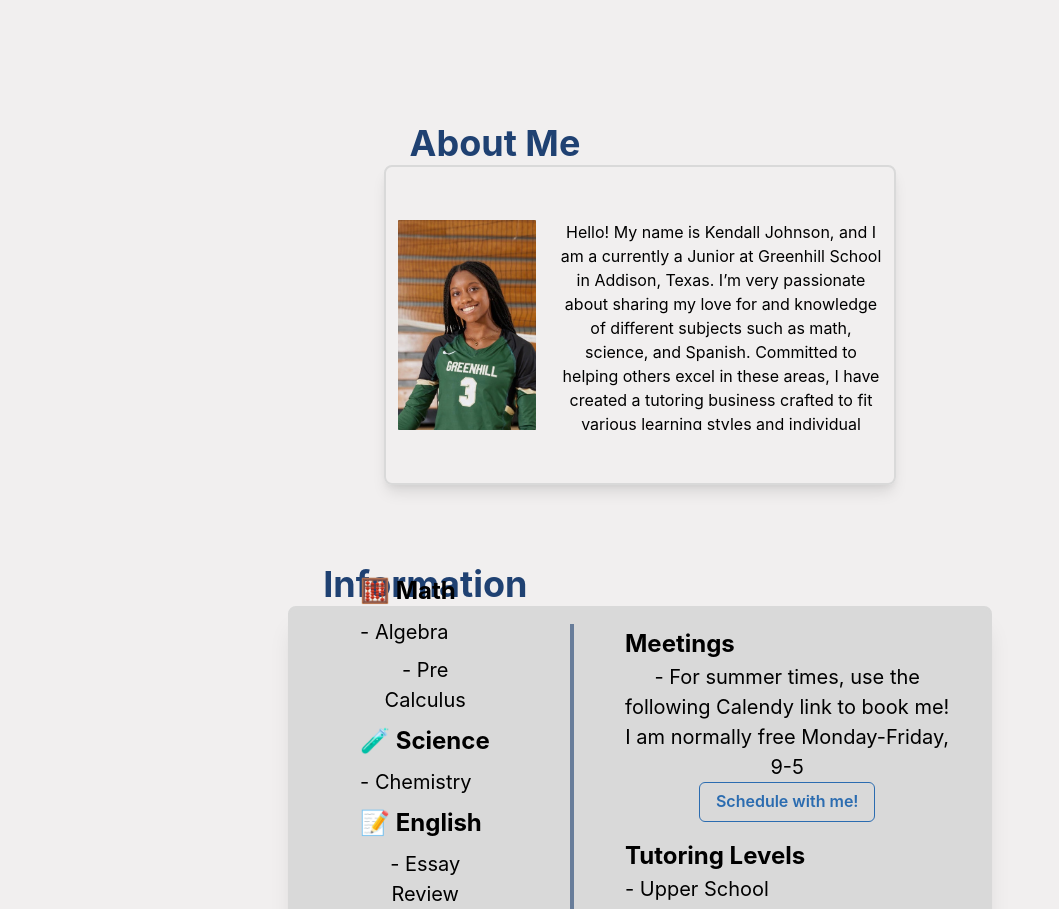
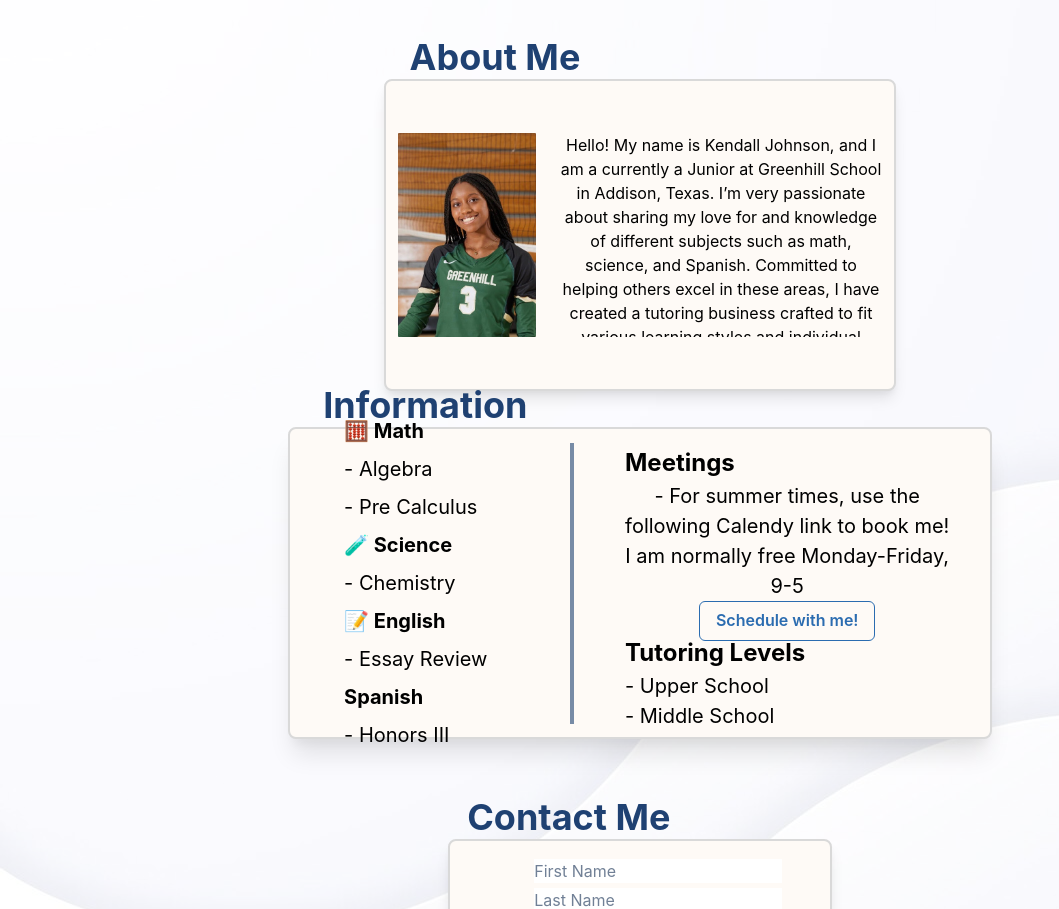
Before and after one commit to Aaronsupa/tutor_page, a React (Vite) app in the folder devc-react-app/: page / in a window 1280 px wide. Shown: the top 909 px of the page, without its empty margins (0-1059 px from the left). Built offline with nearby package versions, Linux system fonts and the light colour scheme.

Commit message:
Photo Updates

```diff
--- a/devc-react-app/src/App.css
+++ b/devc-react-app/src/App.css
@@ -1,13 +1,15 @@
 #root {
   max-width: 100vw;
-  height: 200vh;
+  height: 130vh;
   margin: 0 auto;
   text-align: center;
   align-items: center;
   display: flex;
   flex-direction: column;
   justify-content: space-evenly;
-  background-color: #F1EFEF;
+  background-image: url("assets/test-bkg.jpg");
+  background-color: rgba(255,255,255,0.6);
+  background-blend-mode: lighten;
 }
 
 .logo {
--- a/devc-react-app/src/App.tsx
+++ b/devc-react-app/src/App.tsx
@@ -5,18 +5,16 @@ import './App.css'
 import AboutMe from './components/AboutMe'
 import Information from './components/Information'
 import ContactMe from './components/ContactMe'
+import pic from "../assets/test-bkg.jpg"
 
 function App() {
   const [count, setCount] = useState(0)
 
   return (
     <>
-    <AboutMe></AboutMe>
-    <Information></Information>
+      <AboutMe></AboutMe>
+      <Information></Information>
       <ContactMe></ContactMe>
-      <Box bg="#1F4172" w='100%' h = '5%' p={4} color='black'>
-        Footer
-      </Box>
     </>
   )
 }
--- a/devc-react-app/src/components/AboutMe.tsx
+++ b/devc-react-app/src/components/AboutMe.tsx
@@ -16,11 +16,11 @@ const theme = extendTheme({ breakpoints })
 function AboutMe() {
     return (
         <>
-        <Box w={{ base: "70%", sm: "70%", md: "40%"}} h = {{ base: "15%", sm: "22%", md: "20%"}} display="flex" flexDirection='column'>
+        <Box w={{ base: "70%", sm: "70%", md: "40%"}} h = {{ base: "15%", sm: "22%", md: "30%"}} display="flex" flexDirection='column'>
             <Heading as='h2' size='xl' color='#1F4172' display='flex' marginLeft='5%'>
             About Me
             </Heading>
-            <Box bg='FFFFF' w='100%' h = '100%' p={3} color='black' borderWidth='2px' borderRadius='lg' borderColor='#D9D9D9' boxShadow='6px 6px #D9D9D9;' shadow='lg' display="flex" alignItems="center">
+            <Box bg='#FEFAF6' w='100%' h = '100%' p={3} color='black' borderWidth='2px' borderRadius='lg' borderColor='#D9D9D9' boxShadow='6px 6px #D9D9D9;' shadow='lg' display="flex" alignItems="center">
                 <HStack spacing='24px' h = "80%" w = "100%">
                 <Box w='30%' h='90%'>
                     <Image src={pic} alt='Kendall Johnson' boxSize='100%' objectFit="cover" borderRadius='0.9'/>
--- a/devc-react-app/src/components/ContactMe.tsx
+++ b/devc-react-app/src/components/ContactMe.tsx
@@ -20,33 +20,6 @@ const breakpoints = {
 
 const theme = extendTheme({ breakpoints })
 
-/*
-                <Container p={4} display="flex" justifyContent="center" alignItems="center">
-                <Link href='' isExternal>
-                    <Button colorScheme='blue' size={{base: 'sm', sm: 'sm', md:'md'}}>
-                        Schedule with Me!
-                    </Button>
-                </Link>
-
-                                    <FormControl isRequired>
-                    <FormLabel>First Name</FormLabel>
-                    <Input type='text' placeholder='First Name' focusBorderColor='teal' />
-                    <FormLabel>Last Name</FormLabel>
-                    <Input type='text' placeholder='Last Name' focusBorderColor='teal' />
-                    <FormLabel>Current Grade Level</FormLabel>
-                    <Input type='number' placeholder='Current Grade Level' focusBorderColor='teal'/>
-                    <FormLabel>Email Address</FormLabel>
-                    <Input type='email' placeholder='Email Address' focusBorderColor='teal' border="1px solid #ccc" border-radius= "5px"/>
-                    <FormHelperText>We'll never share your email.</FormHelperText>
-                    <Button
-                        mt={2}
-                        colorScheme='teal'
-                        type='submit'
-                    >
-                        Submit
-                    </Button>
-                    </FormControl>
-*/
 function ContactMe() {
 
     function validateEmail(value: string) {
@@ -89,11 +62,11 @@ function ContactMe() {
 
     return(
         <>
-        <Box w={{ base: "90%", sm: "90%", md: "30%"}}  h = {{ base: "25%", sm: "25%", md: "15%"}}>
+        <Box w={{ base: "90%", sm: "90%", md: "30%"}}  h = {{ base: "25%", sm: "25%", md: "20%"}} marginTop="5%">
             <Heading as='h2' size='xl' color='#1F4172' display='flex' marginLeft='5%'>
             Contact Me
             </Heading>
-            <Box bg='FFFFF' w='100%' h = '100%' p={4} color='black' borderWidth='2px' borderRadius='lg' borderColor='#D9D9D9' boxShadow='6px 6px #D9D9D9;' shadow='lg' overflowY="scroll">
+            <Box bg='#FEFAF6' w='100%' h = '100%' p={4} color='black' borderWidth='2px' borderRadius='lg' borderColor='#D9D9D9' boxShadow='6px 6px #D9D9D9;' shadow='lg' overflowY="scroll">
             <Flex>
                 <Container w = '70%' display='flex' flexDirection='column' h = "100%">
                     <Formik
--- a/devc-react-app/src/components/Information.tsx
+++ b/devc-react-app/src/components/Information.tsx
@@ -14,30 +14,30 @@ const theme = extendTheme({ breakpoints })
 function Information() {
     return (
         <>
-        <Box w={{base: '95%', sm: '90%', md:'55%' }} h = {{base: '30%', sm: '25%', md:'22%' }}>
+        <Box w={{base: '95%', sm: '90%', md:'55%' }} h = {{base: '30%', sm: '25%', md:'30%' }}>
         <Heading as='h2' size='xl' color='#1F4172' display='flex' marginLeft='5%'>
           Information
         </Heading>
-          <Box bg='#D9D9D9' w='100%' h = '100%' color='black' borderWidth='2px' borderRadius='lg' borderColor='#D9D9D9' boxShadow='6px 6px #D9D9D9;' shadow='xl' display="flex" alignItems="center">
+          <Box bg='#FEFAF6' w='100%' h = '100%' color='black' borderWidth='2px' borderRadius='lg' borderColor='#D9D9D9' boxShadow='6px 6px #D9D9D9;' shadow='xl' display="flex" alignItems="center">
             <HStack spacing='10px' h = "90%" w = "100%">
               <VStack spacing='24px' h = "100%" w = "40%">
                 <Box w='60%' h='100%' display="flex" justifyContent="left" alignItems='center' >
-                  <Stack p={4}>
-                    <Text fontSize={{base: 'sm', sm: 'xl', md:'2xl'}} alignItems="center" display="flex" as="b">🧮 Math</Text>
+                  <Stack>
+                    <Text fontSize={{base: 'sm', sm: 'xl', md:'xl'}} alignItems="center" display="flex" as="b">🧮 Math</Text>
                     <Text fontSize={{base: 'sm', sm: 'l', md:'xl'}} alignItems="left" display="flex">- Algebra</Text>
                     <Text fontSize={{base: 'sm', sm: 'l', md:'xl'}} alignItems="left" display="flex">- Pre Calculus</Text>
-                    <Text fontSize={{base: 'sm', sm: 'xl', md:'2xl'}} alignItems="left" display="flex" as="b">🧪 Science</Text>
+                    <Text fontSize={{base: 'sm', sm: 'xl', md:'xl'}} alignItems="left" display="flex" as="b">🧪 Science</Text>
                     <Text fontSize={{base: 'sm', sm: 'l', md:'xl'}} alignItems="left" display="flex">- Chemistry</Text>
-                    <Text fontSize={{base: 'sm', sm: 'xl', md:'2xl'}} alignItems="left" display="flex" as="b">📝 English</Text>
+                    <Text fontSize={{base: 'sm', sm: 'xl', md:'xl'}} alignItems="left" display="flex" as="b">📝 English</Text>
                     <Text fontSize={{base: 'sm', sm: 'l', md:'xl'}} alignItems="left" display="flex">- Essay Review</Text>
-                    <Text fontSize={{base: 'sm', sm: 'xl', md:'2xl'}} alignItems="left" display="flex" as="b">Spanish</Text>
+                    <Text fontSize={{base: 'sm', sm: 'xl', md:'xl'}} alignItems="left" display="flex" as="b">Spanish</Text>
                     <Text fontSize={{base: 'sm', sm: 'l', md:'xl'}} alignItems="left" display="flex">- Honors III</Text>
                   </Stack>
                 </Box>
               </VStack>
               <Divider orientation='vertical' borderColor="#1F4172" borderWidth='2px' h='100%'></Divider>
               <VStack spacing='24px' h = "100%" w = "60%">
-                <Box w='80%' h='60%' bg='#D9D9D9' display="flex" flexDirection="column" justifyContent="space-between">
+                <Box w='80%' h='60%' bg='#FEFAF6' display="flex" flexDirection="column" justifyContent="space-between">
                   <Text  fontSize={{base: 'sm', sm: 'xl', md:'2xl'}} alignItems="center" display="flex" as="b">Meetings</Text>
                   <Text fontSize={{base: 'sm', sm: 'l', md:'xl'}} alignItems="left" display="flex">- For summer times, use the following Calendy link to book me! I am normally free Monday-Friday, 9-5</Text>
                   <Link href="calendly.com/" isExternal>
@@ -46,7 +46,7 @@ function Information() {
                     </Button>
                   </Link>
                 </Box>
-                <Box w='80%' h='40%' bg='#D9D9D9'>
+                <Box w='80%' h='40%' bg='#FEFAF6'>
                   <Text  fontSize={{base: 'sm', sm: 'xl', md:'2xl'}} alignItems="center" display="flex" as="b">Tutoring Levels</Text>
                   <Text fontSize={{base: 'sm', sm: 'l', md:'xl'}} alignItems="left" display="flex">- Upper School</Text>
                   <Text fontSize={{base: 'sm', sm: 'l', md:'xl'}} alignItems="left" display="flex">- Middle School</Text>
```
Also changed, not shown: devc-react-app/src/assets/test-bkg.jpg (added).
